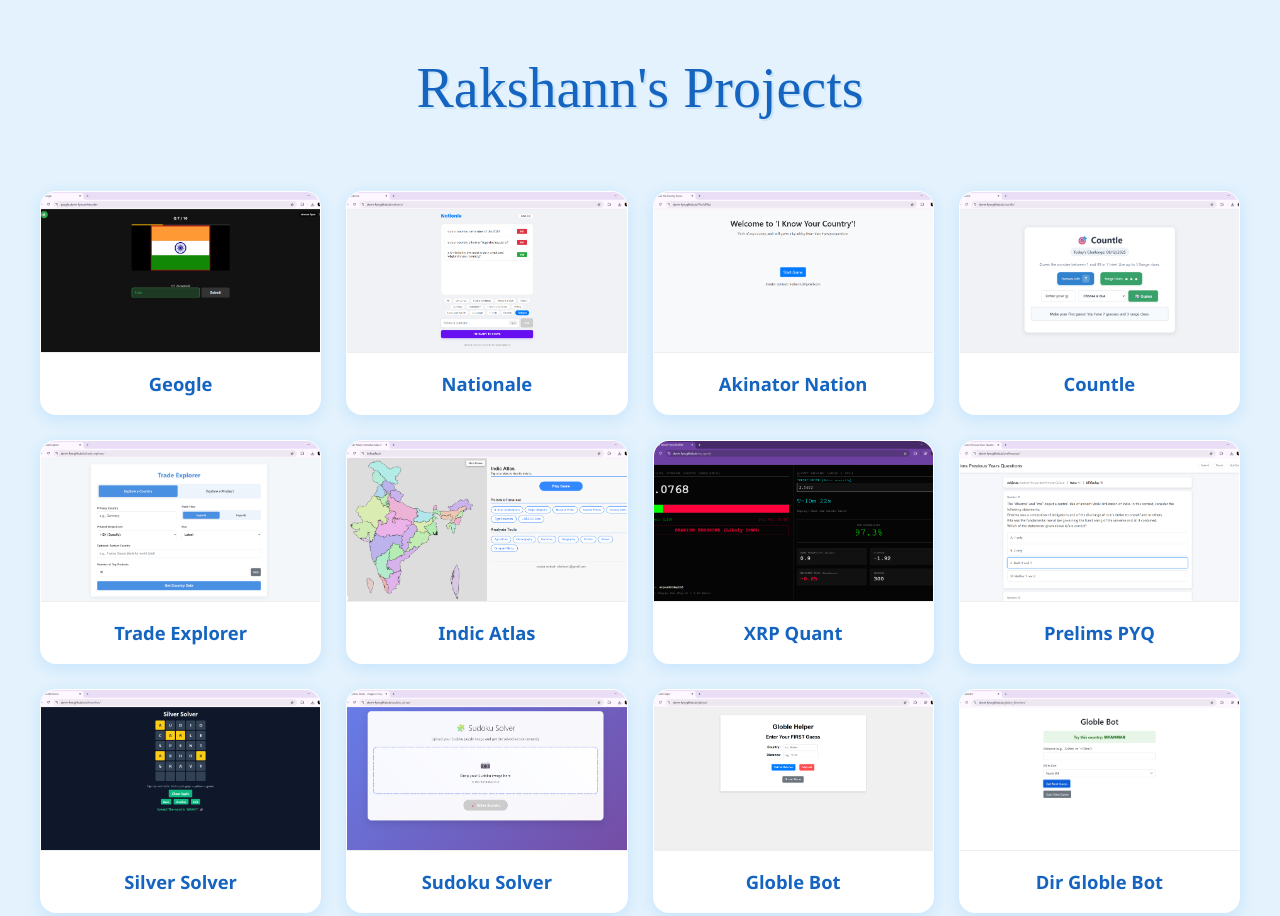
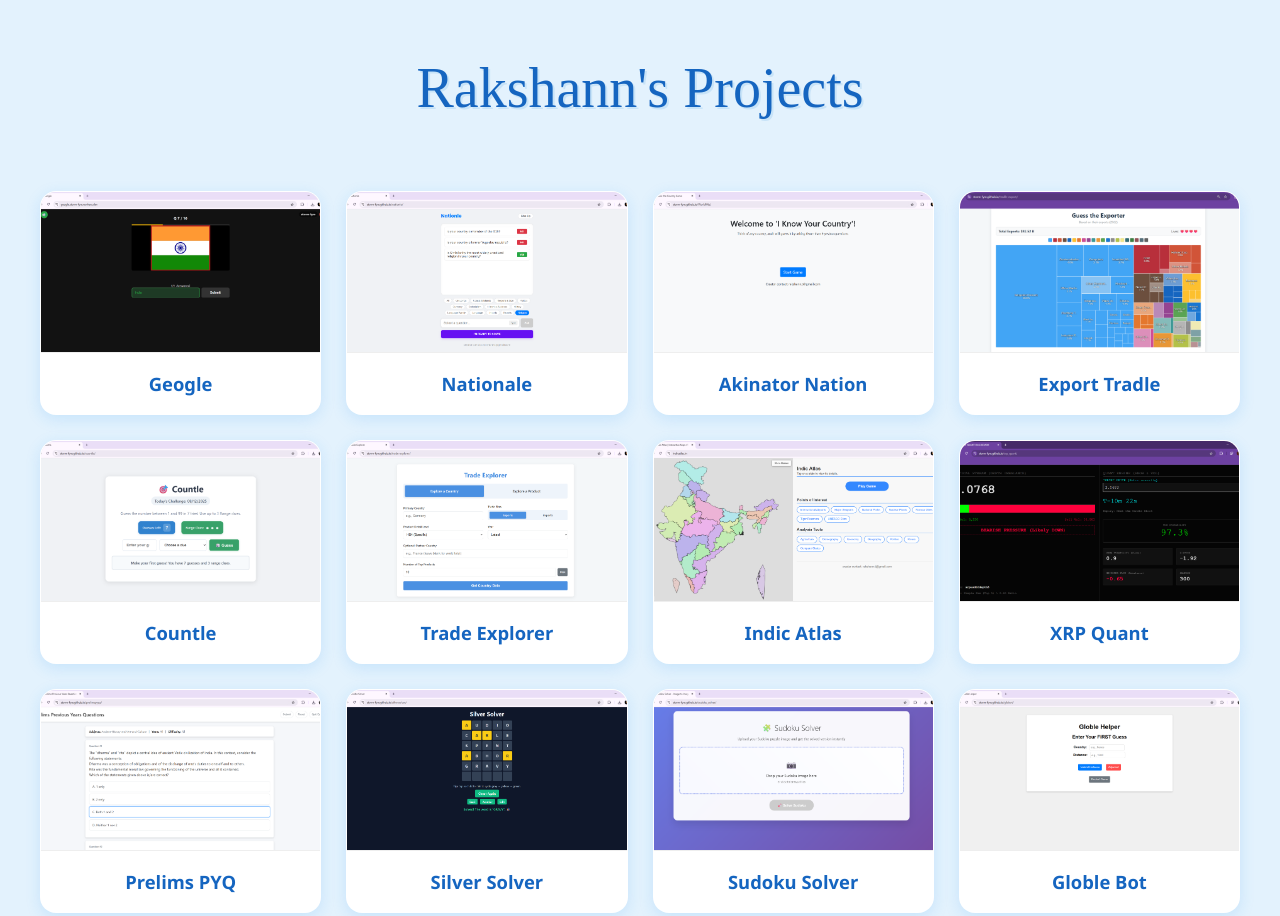
Before and after one commit to rakshannt/rakshannt.github.io, a plain HTML site: page index.html in a window 1280 px wide. Shown: the top 916 px of the page. Drawn offline with Linux system fonts and the light colour scheme; a web font is replaced by a local one.

Commit message:
added tradle export

```diff
--- a/index.html
+++ b/index.html
@@ -151,6 +151,7 @@
             { name: "Geogle", url: "https://geogle.storm-fyre.workers.dev/", img: "Geogle.png" },
             { name: "Nationale", url: "https://storm-fyre.github.io/nationle/", img: "Nationale.png" },
             { name: "Akinator Nation", url: "https://storm-fyre.github.io/WorldWiz/", img: "AkinatorNation.png" },
+            { name: "Export Tradle", url: "https://storm-fyre.github.io/tradle-export/", img: "ExportTradle.png" },
             { name: "Countle", url: "https://storm-fyre.github.io/countle/", img: "Countle.png" },
             { name: "Trade Explorer", url: "https://storm-fyre.github.io/trade-explorer/", img: "TradeExplorer.png" },
             { name: "Indic Atlas", url: "https://indicatlas.in/", img: "IndicAtlas.png" },
```
Also changed, not shown: thumbnails/ExportTradle.png (added).
